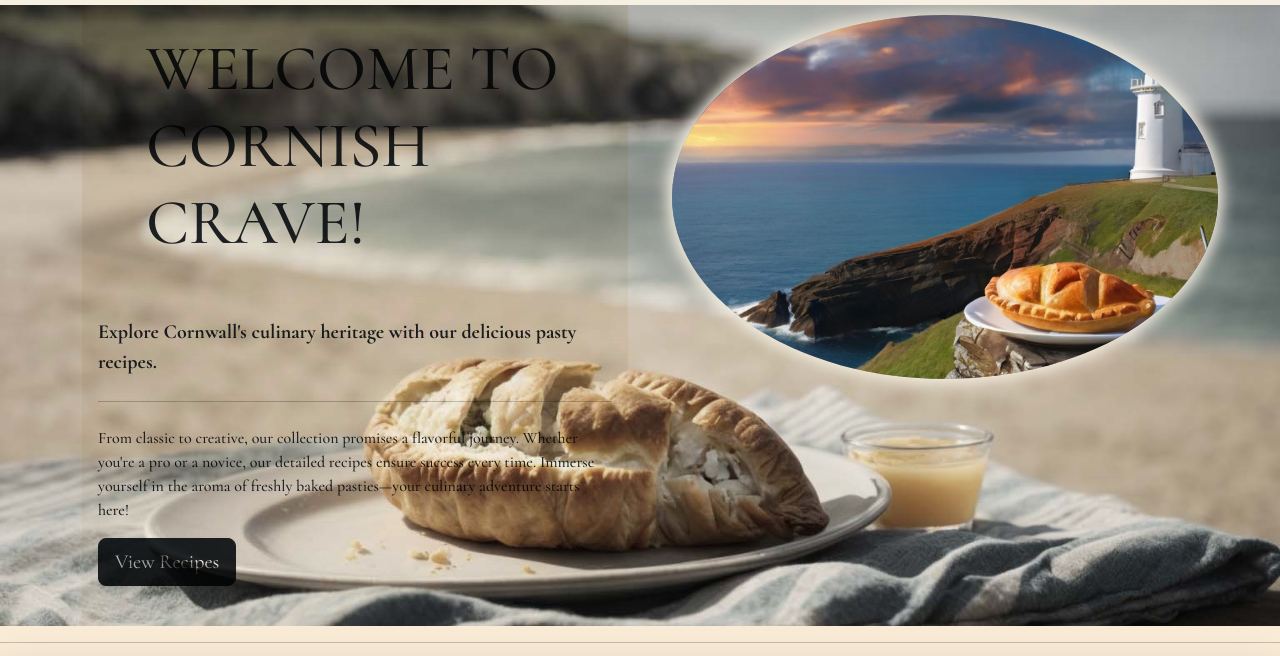
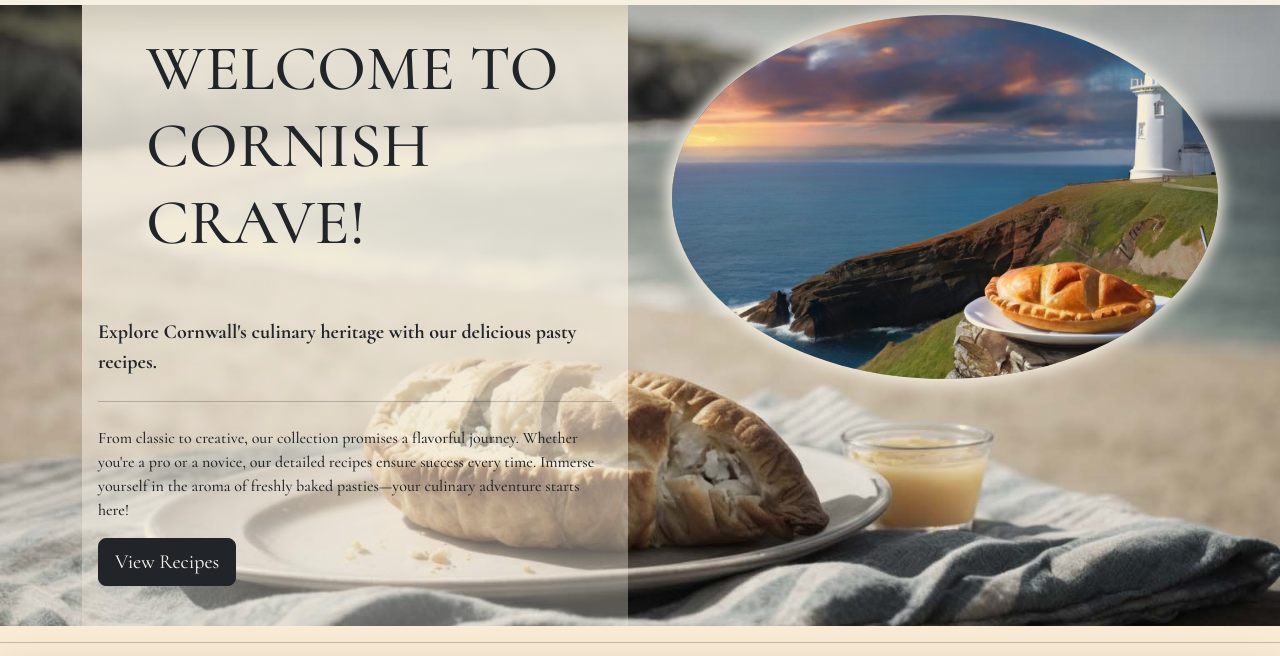
Before and after one commit to CiaranBrain/CornishCrave, a plain HTML site: page index.html in a window 1280 px wide. Shown: the part 81-737 px from the top of the page. Drawn offline with nearby package versions, Linux system fonts and the light colour scheme.

Commit message:
changed background url in css

```diff
--- a/assets/css/style.css
+++ b/assets/css/style.css
@@ -23,16 +23,17 @@ body {
 .box-jumbo{
   background: rgb(246,240,227);
 background: linear-gradient(0deg, rgba(246,240,227,0.304359243697479) 0%, rgba(246,240,227,1) 100%);
-mix-blend-mode: multiply;
 }
 
 .jumbotron {
-  background: url(/assets/img/pasty-bw.jpg);
+  background: url(../img/pasty-bw.jpg);
   background-size: cover;
   background-repeat: no-repeat;
   background-position: center;
   overflow: auto;
   min-height: 50vh;
+  background-color: #f6f0e3;
+  mix-blend-mode: darken;
 }
 
 .card {
```
